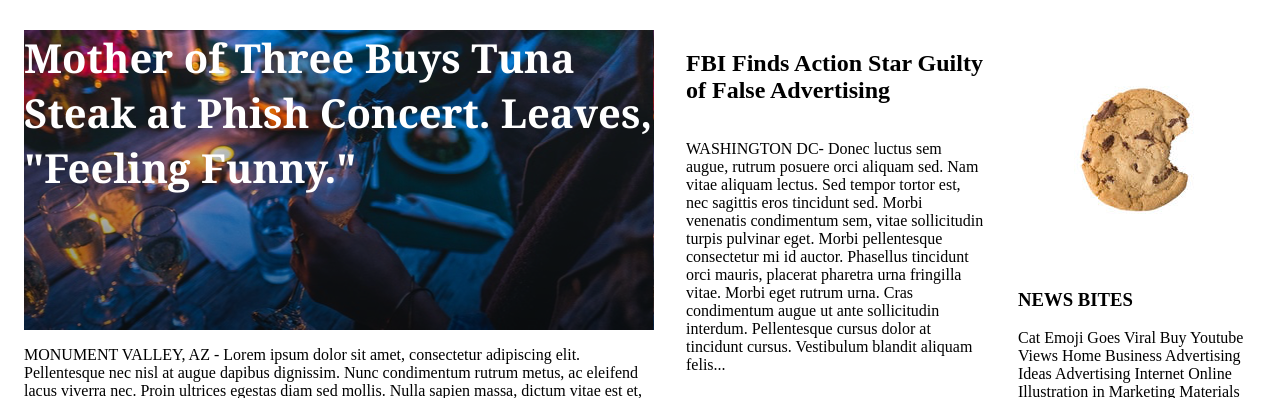
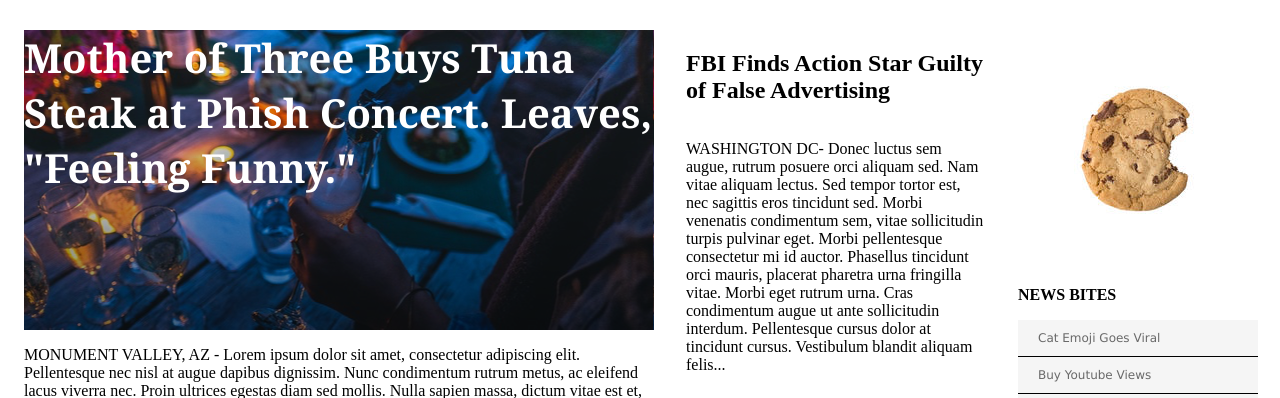
Before and after one commit to rct225/my-times, a plain HTML site: page index.html in a window 1280 px wide. Shown: the part 94-492 px from the top of the page. Drawn offline with Linux system fonts and the light colour scheme.

Commit message:
styled NEWS BITES

```diff
--- a/resources/css/style.css
+++ b/resources/css/style.css
@@ -56,6 +56,7 @@ header nav {
 
 .column.small {
   width: 240px;
+  flex-direction: column;
 }
 
 .story-image {
@@ -90,6 +91,21 @@ header nav {
   background-image: url("../images/img-story-1.png");
 }
 
+.bites h3 {
+  font-size: 16px;
+  font-weight: bold;
+}
+
+.bites span {
+  display: block;
+  padding: 11px 20px;
+  border-bottom: 1px solid black;
+  background-color: WhiteSmoke;
+  font-family: Verdana;
+  font-size: 12px;
+  color: DimGray;
+}
+
 .logo {
   display: flex;
   padding-left: 30px;
```
